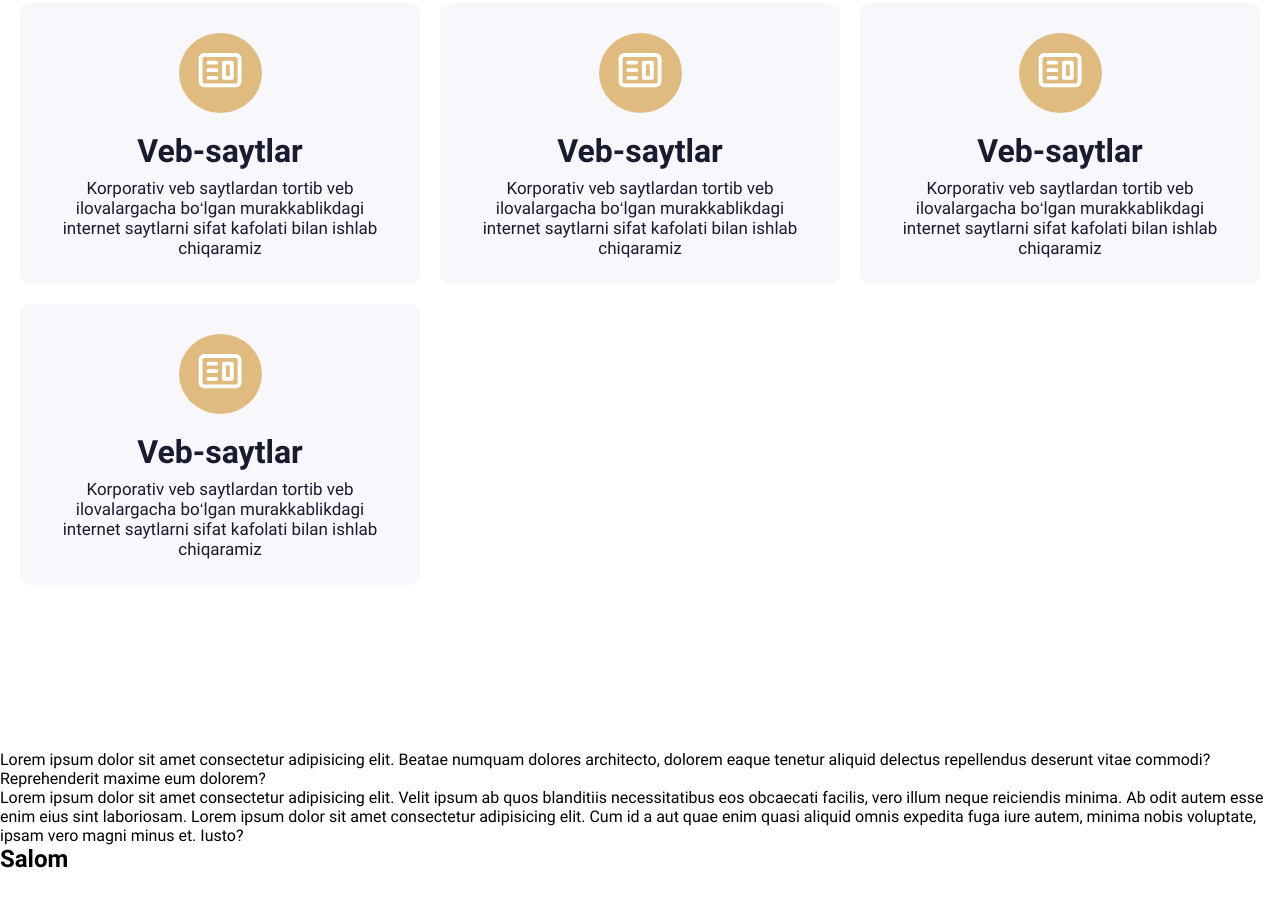
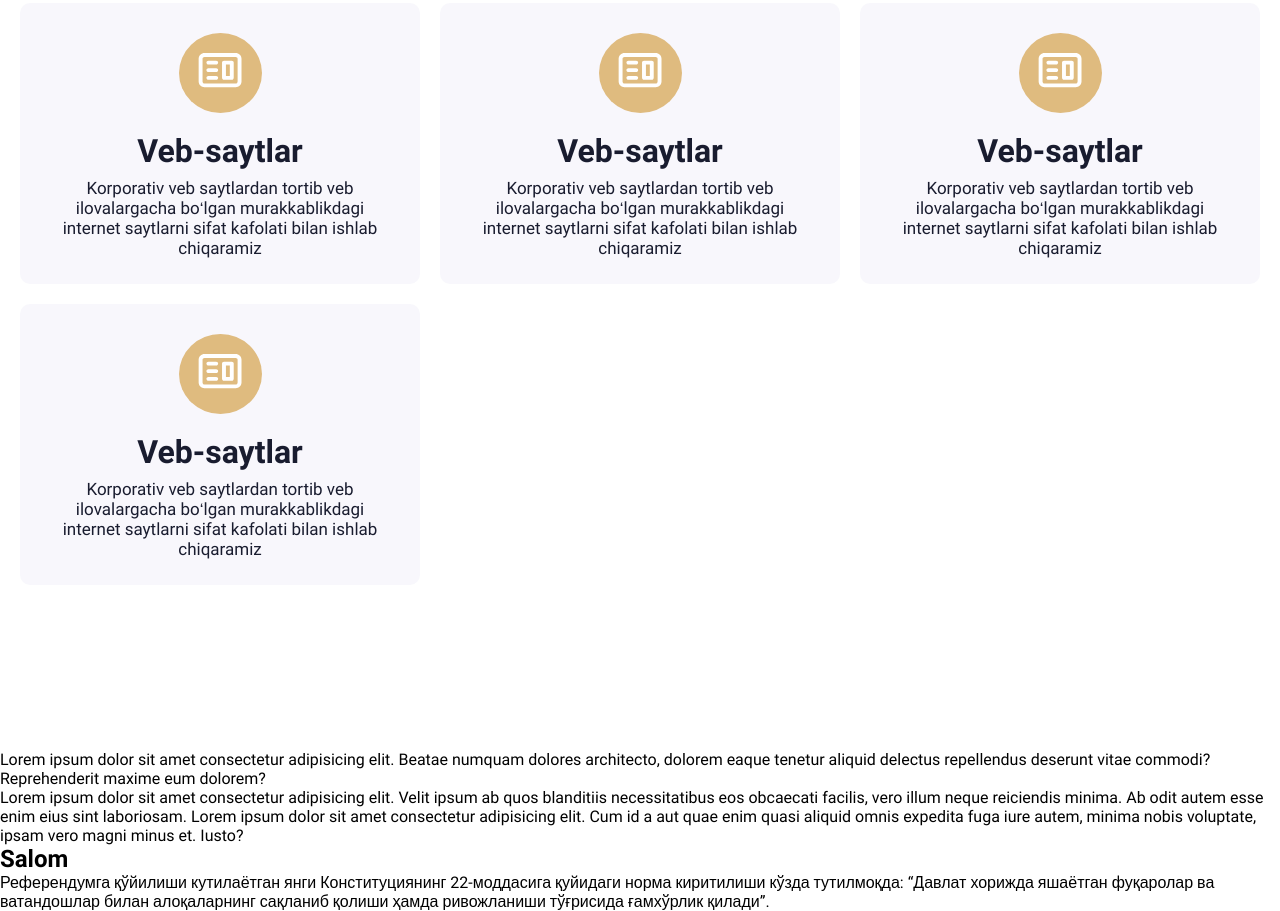
Before and after one commit to Sherabdulaziz/umdsoft, a plain HTML site: page index.html in a window 1280 px wide. Shown: the part 1379-2290 px from the top of the page. Before the commit the page ends 2252 px from the top, so only its background shows below. Drawn offline with Linux system fonts and the light colour scheme.

Commit message:
noveyga text qo'shildi

```diff
--- a/index.html
+++ b/index.html
@@ -230,7 +230,10 @@
           quae enim quasi aliquid omnis expedita fuga iure autem, minima nobis
           voluptate, ipsam vero magni minus et. Iusto?
         </section>
-        <h2>Salom </h2>
+        <h2>Salom</h2>
+        <p class="title__text">
+          Референдумга қўйилиши кутилаётган янги Конституциянинг 22-моддасига қуйидаги норма киритилиши кўзда тутилмоқда: “Давлат хорижда яшаётган фуқаролар ва ватандошлар билан алоқаларнинг сақланиб қолиши ҳамда ривожланиши тўғрисида ғамхўрлик қилади”.
+        </p>
       </main>
     </div>
   </body>
```
